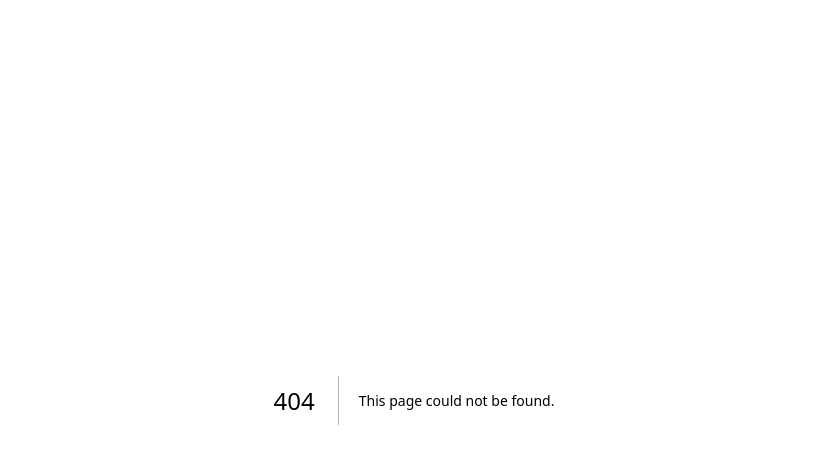
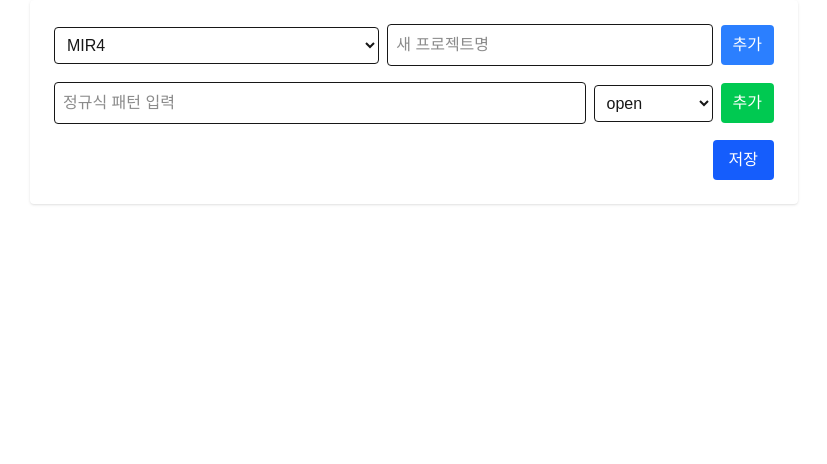
Before and after one commit to cglee-bg/mir4-tag-reflector, a Next.js app: page /templates in a window 1280 px wide. Before the commit this address had no page. Shown: the top 464 px of the page, without its empty margins (226-1053 px from the left). Built offline with nearby package versions, Linux system fonts and the light colour scheme.

Commit message:
feat: add regex template manager UI

```diff
--- /dev/null
+++ b/src/app/templates/page.tsx
@@ -0,0 +1,132 @@
+"use client";
+
+import { useState } from "react";
+
+interface RegexItem {
+  id: string;
+  pattern: string;
+  type: "open" | "close" | "self" | "special";
+}
+
+export default function TemplateManager() {
+  const [projects, setProjects] = useState<string[]>(["MIR4"]);
+  const [selectedProject, setSelectedProject] = useState("MIR4");
+  const [newProject, setNewProject] = useState("");
+
+  const [pattern, setPattern] = useState("");
+  const [patternType, setPatternType] = useState<RegexItem["type"]>("open");
+  const [regexList, setRegexList] = useState<RegexItem[]>([]);
+
+  const addProject = () => {
+    const name = newProject.trim();
+    if (!name || projects.includes(name)) return;
+    setProjects([...projects, name]);
+    setSelectedProject(name);
+    setNewProject("");
+  };
+
+  const addPattern = () => {
+    const value = pattern.trim();
+    if (!value) return;
+    const item: RegexItem = {
+      id: Date.now().toString(),
+      pattern: value,
+      type: patternType,
+    };
+    setRegexList([...regexList, item]);
+    setPattern("");
+  };
+
+  const removePattern = (id: string) => {
+    setRegexList(regexList.filter((r) => r.id !== id));
+  };
+
+  const saveTemplates = () => {
+    // TODO: implement persistence (local storage or API)
+    console.log({ project: selectedProject, regexList });
+  };
+
+  return (
+    <div className="max-w-3xl mx-auto p-6 bg-white rounded shadow space-y-4">
+      <div className="flex items-center gap-2">
+        <select
+          value={selectedProject}
+          onChange={(e) => setSelectedProject(e.target.value)}
+          className="border p-2 rounded flex-1"
+        >
+          {projects.map((p) => (
+            <option key={p} value={p}>
+              {p}
+            </option>
+          ))}
+        </select>
+        <input
+          type="text"
+          placeholder="새 프로젝트명"
+          value={newProject}
+          onChange={(e) => setNewProject(e.target.value)}
+          className="border p-2 rounded flex-1"
+        />
+        <button
+          onClick={addProject}
+          className="bg-blue-500 text-white px-3 py-2 rounded"
+        >
+          추가
+        </button>
+      </div>
+
+      <div className="flex items-center gap-2">
+        <input
+          type="text"
+          placeholder="정규식 패턴 입력"
+          value={pattern}
+          onChange={(e) => setPattern(e.target.value)}
+          className="border p-2 rounded flex-1"
+        />
+        <select
+          value={patternType}
+          onChange={(e) => setPatternType(e.target.value as RegexItem["type"])}
+          className="border p-2 rounded"
+        >
+          <option value="open">open</option>
+          <option value="close">close</option>
+          <option value="self">self-closing</option>
+          <option value="special">special</option>
+        </select>
+        <button
+          onClick={addPattern}
+          className="bg-green-500 text-white px-3 py-2 rounded"
+        >
+          추가
+        </button>
+      </div>
+
+      <div className="space-y-1">
+        {regexList.map((item) => (
+          <div
+            key={item.id}
+            className="border bg-gray-50 text-xs flex items-center justify-between p-2 rounded"
+          >
+            <span className="font-mono break-all">{item.pattern}</span>
+            <span className="ml-2 text-gray-500 uppercase">{item.type}</span>
+            <button
+              onClick={() => removePattern(item.id)}
+              className="ml-2 text-red-500 hover:text-red-700"
+            >
+              삭제
+            </button>
+          </div>
+        ))}
+      </div>
+
+      <div className="text-right">
+        <button
+          onClick={saveTemplates}
+          className="bg-blue-600 text-white px-4 py-2 rounded"
+        >
+          저장
+        </button>
+      </div>
+    </div>
+  );
+}
```
